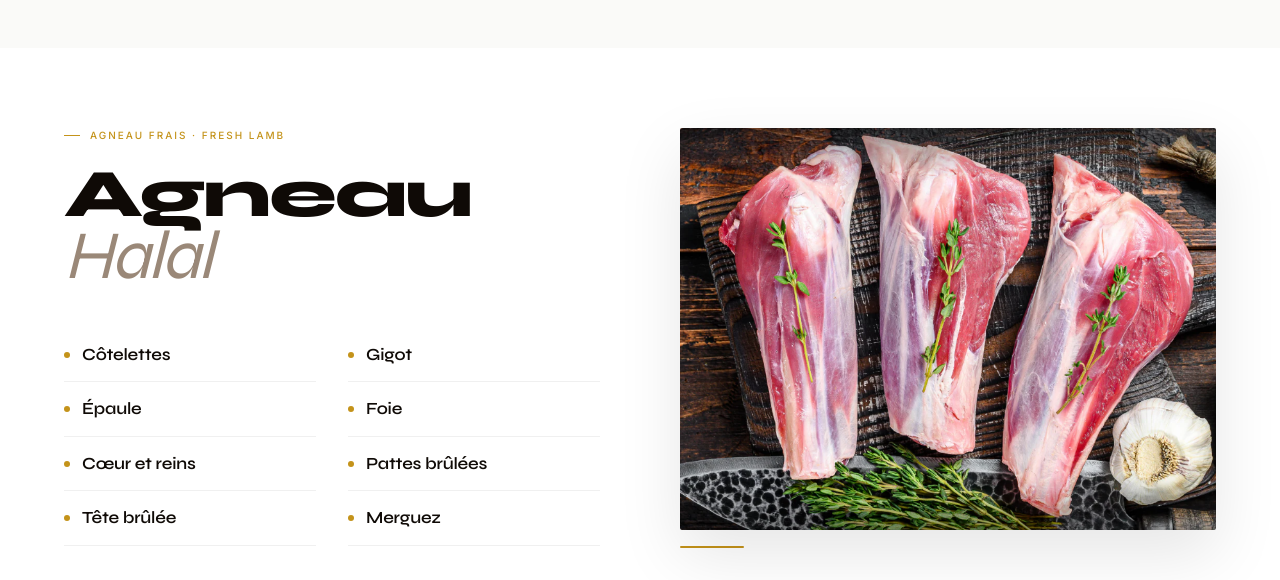
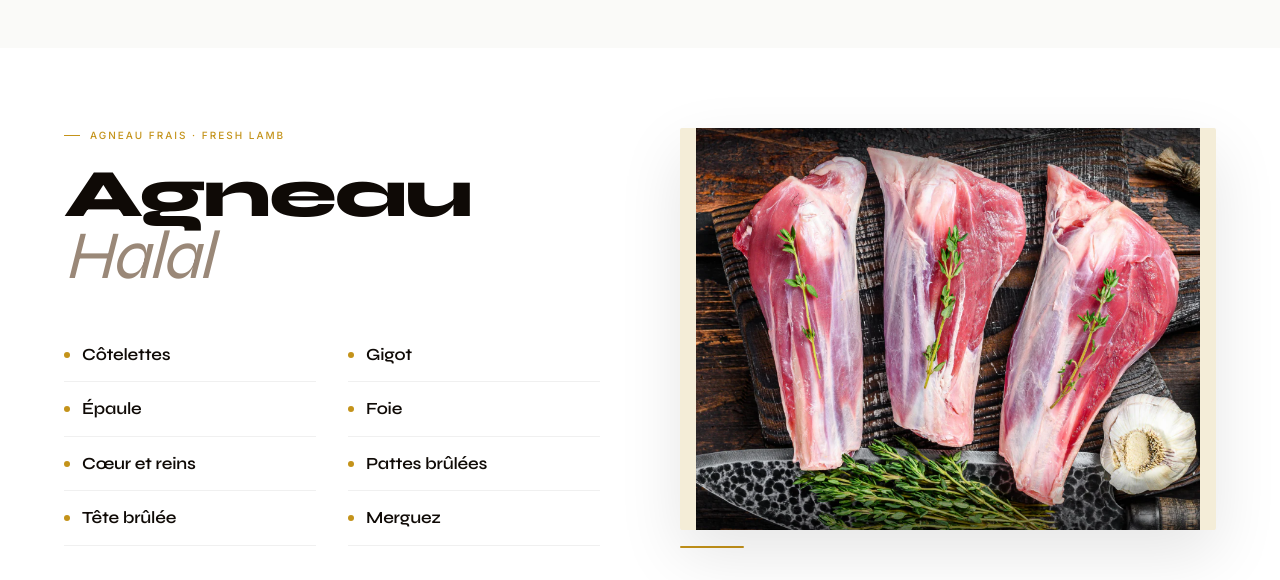
Before and after one commit to wisemanimpact-gif/soukelbey, a Next.js app: page /boucherie in a window 1280 px wide. Shown: the part 1080-1660 px from the top of the page. Built offline with nearby package versions, Linux system fonts and the light colour scheme.

Commit message:
boucherie: ajout des 3 sections avec photos

```diff
--- a/src/app/boucherie/page.tsx
+++ b/src/app/boucherie/page.tsx
@@ -99,12 +99,12 @@ export default function BoucheriePage() {
 
               {/* ── Image side ── */}
               <div className={`${isEven ? 'lg:order-1' : 'lg:order-2'}`}>
-                <div className="relative rounded-sm overflow-hidden aspect-[4/3] shadow-[0_24px_64px_rgba(0,0,0,0.10)]">
+                <div className="relative rounded-sm overflow-hidden aspect-[4/3] bg-[#F4EDD8] shadow-[0_24px_64px_rgba(0,0,0,0.10)]">
                   <Image
                     src={section.imagePlaceholder}
                     alt={section.imageAlt}
                     fill
-                    className="object-cover"
+                    className="object-contain"
                   />
                 </div>
                 {/* Accent bar under image */}
```
